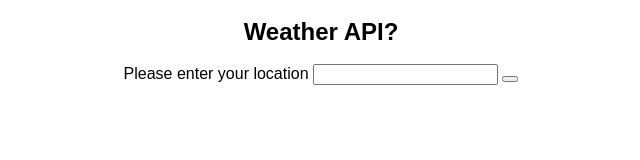
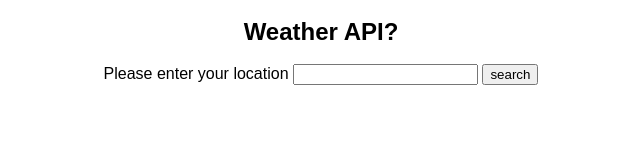
Before and after one commit to AaronStPete/weather-api, a website: page public/index.html in a window 1280 px wide. Shown: the whole page, without its empty margins (319-959 px from the left). Drawn offline with Linux system fonts and the light colour scheme.

Commit message:
added text to button

```diff
--- a/public/index.html
+++ b/public/index.html
@@ -11,7 +11,7 @@
       <h1>Weather API</h1>
       <span>Please enter your location</span>
       <input type="text">
-      <button></button>
+      <button>search</button>
     </section>
 
     <script src="./main.js" charset="utf-8"></script>
```
